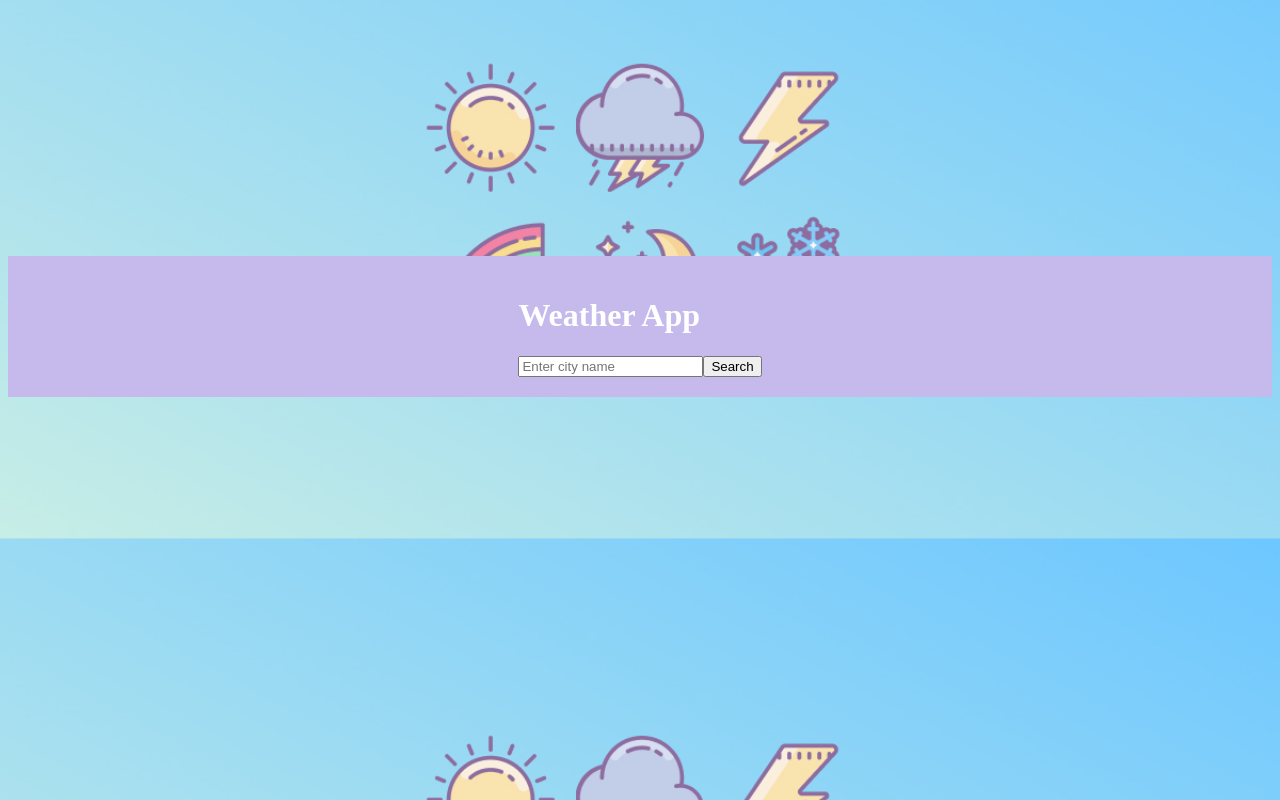
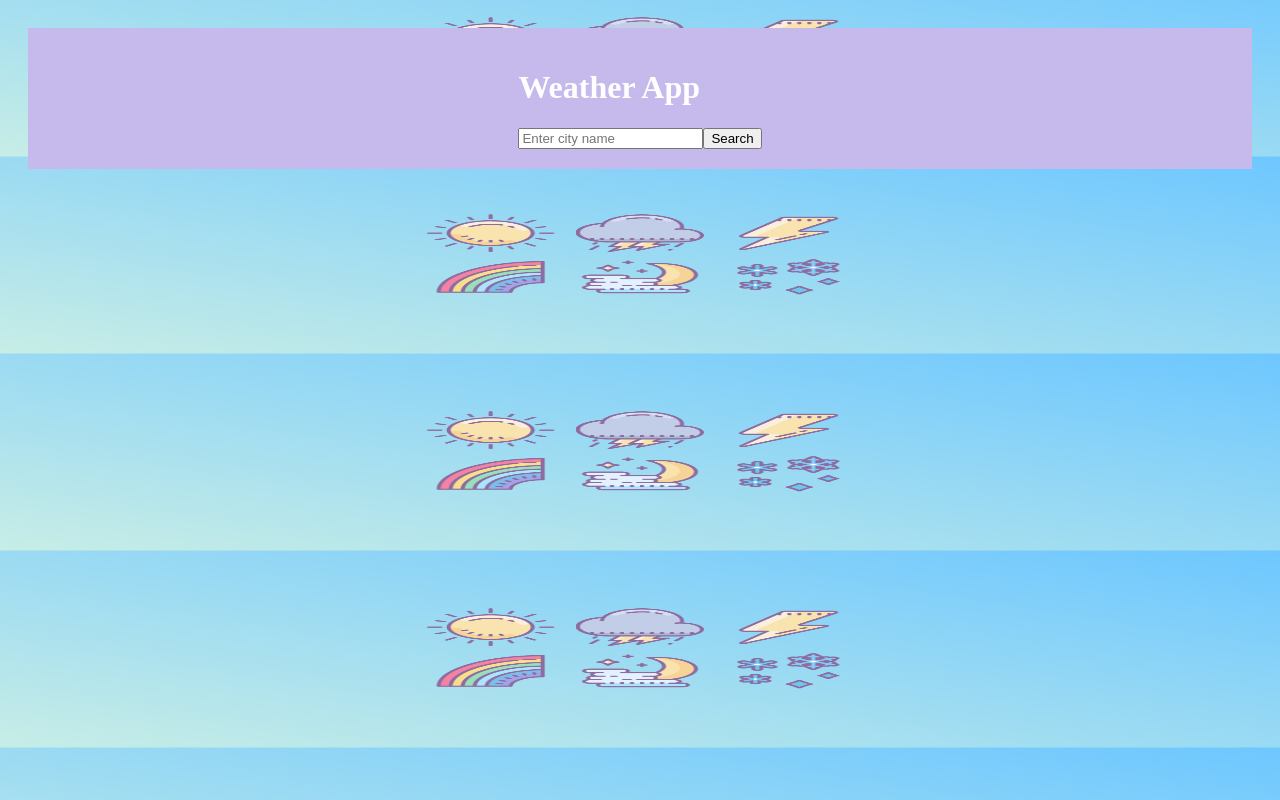
Before and after one commit to ChasVanDav/techtonica-project, a React (Vite) app in the folder weatherapp/client/client/: page / in a window 1280 px wide. Built offline with nearby package versions, Linux system fonts and the light colour scheme.

Commit message:
adjusted formatting for background image

```diff
--- a/weatherapp/client/client/src/App.css
+++ b/weatherapp/client/client/src/App.css
@@ -4,7 +4,6 @@
   background-color: #c5baeb;
   width: 100%;
   height: 100%;
-
   background-position: center;
   display: flex;
   justify-content: center;
@@ -14,9 +13,12 @@
 }
 
 body {
-  margin-top: 20%;
   background-image: url('weatherimages.jpg');
-  background-repeat: repeat;
+  background-repeat: round;
   background-position: center; /* Center the image */
   background-size: cover; /* Resize the background image to cover the entire container */
+  box-sizing: border-box;
+  display: flex;
+  padding: 20px;
+
 }
```
Lines whose indentation alone changed are shown as unchanged.
